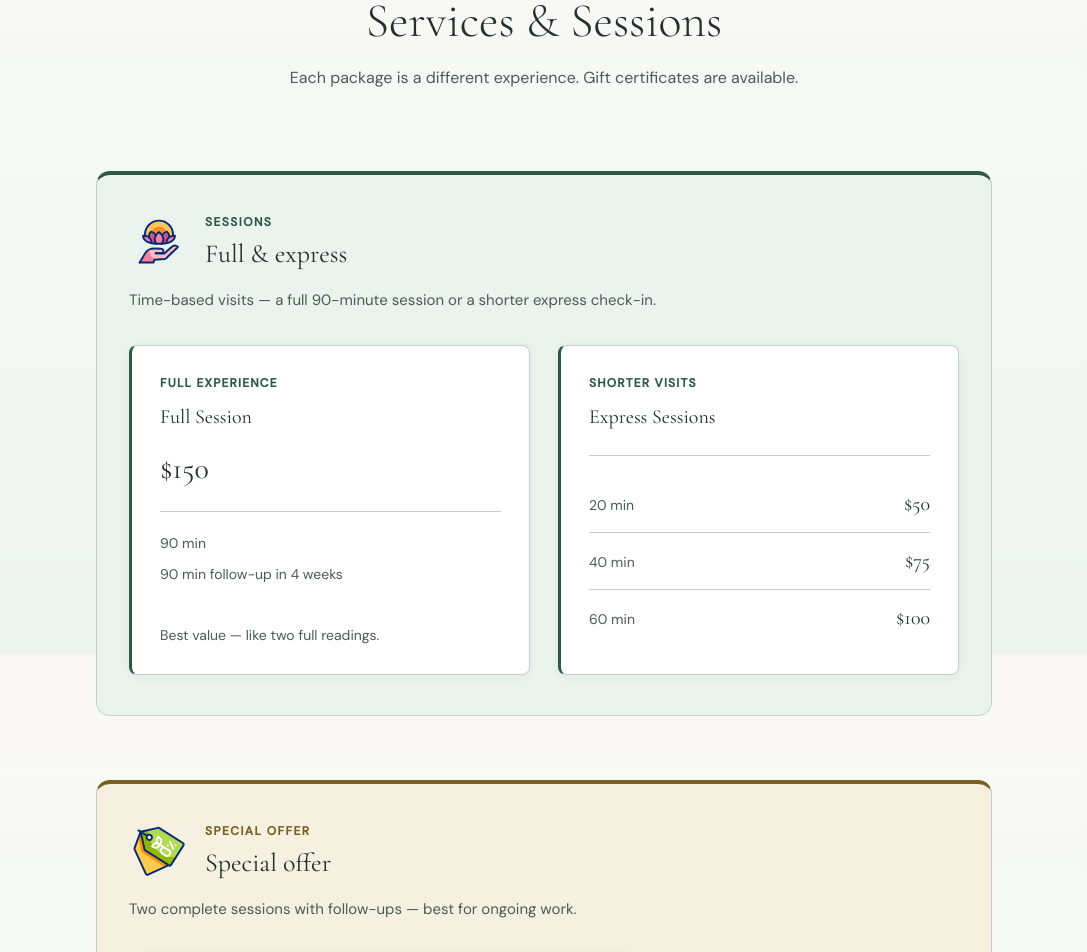
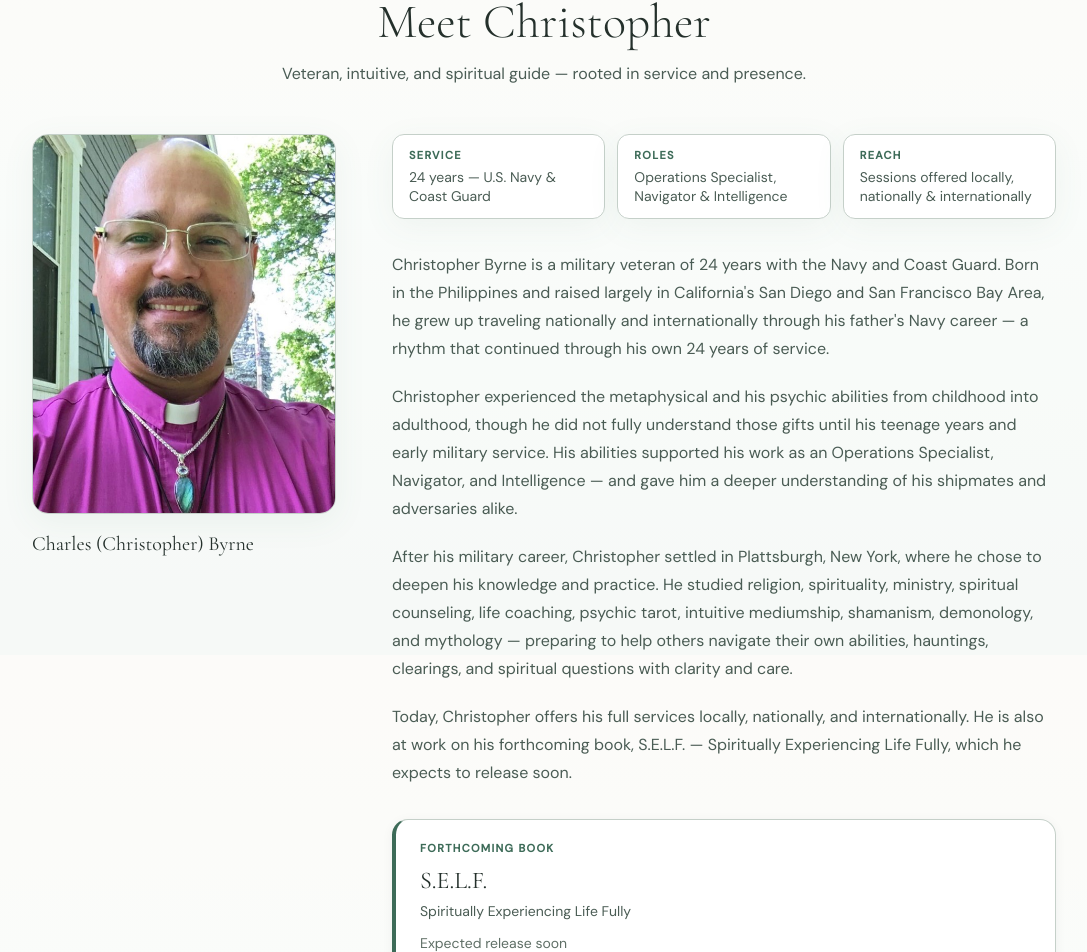
Before and after one commit to mathewb-png/zen-site, a Next.js app: page / in a window 1280 px wide. Shown: the part 945-1897 px from the top of the page, without its empty margins (96-1183 px from the left). Built offline with nearby package versions, Linux system fonts and the light colour scheme; grey boxes are pictures that could not be loaded.

Commit message:
Add Christopher Byrne biography section with portrait and updated credentials.
Introduces an About section on the live Serenity Source site with polished bio copy, highlight cards, and forthcoming book callout.

```diff
--- a/src/app/globals.css
+++ b/src/app/globals.css
@@ -119,6 +119,21 @@ body::before {
 
 .healing-band {
   background: rgba(255, 255, 255, 0.45);
+}
+
+/* ─── Biography ─── */
+
+.bio-portrait {
+  aspect-ratio: 4 / 5;
+}
+
+.bio-portrait img {
+  height: 100%;
+  width: 100%;
+}
+
+.bio-book-callout {
+  box-shadow: 0 2px 12px rgba(36, 48, 43, 0.05);
 }
 
 /* ─── Accessible focus ─── */
--- a/src/app/layout.tsx
+++ b/src/app/layout.tsx
@@ -19,11 +19,11 @@ const dmSans = DM_Sans({
 export const metadata: Metadata = {
   title: "Serenity Source — Readings, Counseling & Clearings",
   description:
-    "Tarot and oracle readings, spiritual counseling, chakra and aura clearings, home blessings, and wedding officiation. Mon–Sat 11am–7pm.",
+    "Spiritual readings, counseling, and clearings with Christopher Byrne — Navy & Coast Guard veteran, intuitive guide, and author. Mon–Sat 11am–7pm.",
   openGraph: {
     title: "Serenity Source — Readings, Counseling & Clearings",
     description:
-      "Tarot and oracle readings, spiritual counseling, chakra and aura clearings, home blessings, and wedding officiation.",
+      "Spiritual readings, counseling, and clearings with Christopher Byrne — veteran, intuitive guide, and author.",
     type: "website",
   },
 };
--- a/src/app/page.tsx
+++ b/src/app/page.tsx
@@ -1,5 +1,6 @@
 export const dynamic = "force-dynamic";
 
+import Biography from "@/components/Biography";
 import Contact from "@/components/Contact";
 import Footer from "@/components/Footer";
 import Hero from "@/components/Hero";
@@ -15,6 +16,7 @@ export default function Home() {
       <Navbar />
       <main className="relative z-10">
         <Hero />
+        <Biography />
         <Services />
         <Schedule />
         <Contact />
--- /dev/null
+++ b/src/components/Biography.tsx
@@ -0,0 +1,92 @@
+import Image from "next/image";
+import { BIO } from "@/lib/bio";
+
+export default function Biography() {
+  return (
+    <section
+      id="about"
+      aria-labelledby="about-heading"
+      className="healing-band scroll-mt-24 border-y border-[var(--border)] px-4 py-20 sm:px-6 sm:py-28"
+    >
+      <div className="mx-auto max-w-5xl">
+        <div className="mx-auto max-w-2xl text-center">
+          <p className="section-eyebrow mb-3">About</p>
+          <h2
+            id="about-heading"
+            className="font-[family-name:var(--font-cormorant)] text-4xl font-light text-[var(--text)] sm:text-5xl"
+          >
+            Meet Christopher
+          </h2>
+          <p className="mt-4 text-[var(--text-secondary)]">
+            Veteran, intuitive, and spiritual guide — rooted in service and
+            presence.
+          </p>
+        </div>
+
+        <div className="mt-12 grid items-start gap-10 lg:grid-cols-[minmax(0,17rem)_1fr] lg:gap-14 xl:grid-cols-[minmax(0,19rem)_1fr]">
+          <figure className="mx-auto w-full max-w-xs lg:mx-0 lg:max-w-none">
+            <div className="bio-portrait overflow-hidden rounded-2xl border border-[var(--border)] bg-[var(--bg-card)] shadow-[0_8px_32px_rgba(74,124,104,0.08)]">
+              <Image
+                src={BIO.image.src}
+                alt={BIO.image.alt}
+                width={760}
+                height={950}
+                sizes="(max-width: 1024px) 20rem, 19rem"
+                className="h-auto w-full object-cover object-[center_20%]"
+                priority={false}
+              />
+            </div>
+            <figcaption className="mt-4 text-center font-[family-name:var(--font-cormorant)] text-xl text-[var(--text)] lg:text-left">
+              {BIO.name}
+            </figcaption>
+          </figure>
+
+          <div className="min-w-0">
+            <ul
+              className="mb-8 grid gap-3 sm:grid-cols-3"
+              aria-label="Professional highlights"
+            >
+              {BIO.highlights.map((item) => (
+                <li
+                  key={item.label}
+                  className="zen-card rounded-xl px-4 py-3 text-left"
+                >
+                  <p className="text-[0.6875rem] font-semibold uppercase tracking-[0.12em] text-[var(--sage-deep)]">
+                    {item.label}
+                  </p>
+                  <p className="mt-1 text-sm leading-snug text-[var(--text-secondary)]">
+                    {item.value}
+                  </p>
+                </li>
+              ))}
+            </ul>
+
+            <div className="space-y-5 text-[0.9875rem] leading-[1.75] text-[var(--text-secondary)] sm:text-base">
+              {BIO.paragraphs.map((paragraph) => (
+                <p key={paragraph.slice(0, 32)}>{paragraph}</p>
+              ))}
+            </div>
+
+            <aside
+              className="bio-book-callout mt-8 rounded-2xl border border-[var(--border)] border-l-4 border-l-[var(--sage-deep)] bg-[var(--bg-card)] px-5 py-5 sm:px-6"
+              aria-label="Forthcoming book"
+            >
+              <p className="text-[0.6875rem] font-semibold uppercase tracking-[0.12em] text-[var(--sage-deep)]">
+                Forthcoming book
+              </p>
+              <p className="mt-2 font-[family-name:var(--font-cormorant)] text-2xl text-[var(--text)]">
+                {BIO.book.title}
+              </p>
+              <p className="mt-1 text-sm text-[var(--text-secondary)]">
+                {BIO.book.subtitle}
+              </p>
+              <p className="mt-3 text-sm text-[var(--text-muted)]">
+                {BIO.book.status}
+              </p>
+            </aside>
+          </div>
+        </div>
+      </div>
+    </section>
+  );
+}
--- a/src/components/Navbar.tsx
+++ b/src/components/Navbar.tsx
@@ -1,6 +1,7 @@
 import Logo from "@/components/Logo";
 
 const links = [
+  { href: "#about", label: "About" },
   { href: "#services", label: "Services" },
   { href: "#schedule", label: "Hours" },
   { href: "#contact", label: "Contact" },
--- /dev/null
+++ b/src/lib/bio.ts
@@ -0,0 +1,33 @@
+export const BIO = {
+  name: "Charles (Christopher) Byrne",
+  preferredName: "Christopher Byrne",
+  image: {
+    src: "/images/christopher-byrne.png",
+    alt: "Christopher Byrne smiling outdoors, wearing a purple clerical collar and spiritual jewelry",
+  },
+  highlights: [
+    {
+      label: "Service",
+      value: "24 years — U.S. Navy & Coast Guard",
+    },
+    {
+      label: "Roles",
+      value: "Operations Specialist, Navigator & Intelligence",
+    },
+    {
+      label: "Reach",
+      value: "Sessions offered locally, nationally & internationally",
+    },
+  ],
+  book: {
+    title: "S.E.L.F.",
+    subtitle: "Spiritually Experiencing Life Fully",
+    status: "Expected release soon",
+  },
+  paragraphs: [
+    "Christopher Byrne is a military veteran of 24 years with the Navy and Coast Guard. Born in the Philippines and raised largely in California's San Diego and San Francisco Bay Area, he grew up traveling nationally and internationally through his father's Navy career — a rhythm that continued through his own 24 years of service.",
+    "Christopher experienced the metaphysical and his psychic abilities from childhood into adulthood, though he did not fully understand those gifts until his teenage years and early military service. His abilities supported his work as an Operations Specialist, Navigator, and Intelligence — and gave him a deeper understanding of his shipmates and adversaries alike.",
+    "After his military career, Christopher settled in Plattsburgh, New York, where he chose to deepen his knowledge and practice. He studied religion, spirituality, ministry, spiritual counseling, life coaching, psychic tarot, intuitive mediumship, shamanism, demonology, and mythology — preparing to help others navigate their own abilities, hauntings, clearings, and spiritual questions with clarity and care.",
+    "Today, Christopher offers his full services locally, nationally, and internationally. He is also at work on his forthcoming book, S.E.L.F. — Spiritually Experiencing Life Fully, which he expects to release soon.",
+  ],
+} as const;
```
Also changed, not shown: public/images/christopher-byrne.png (added).
